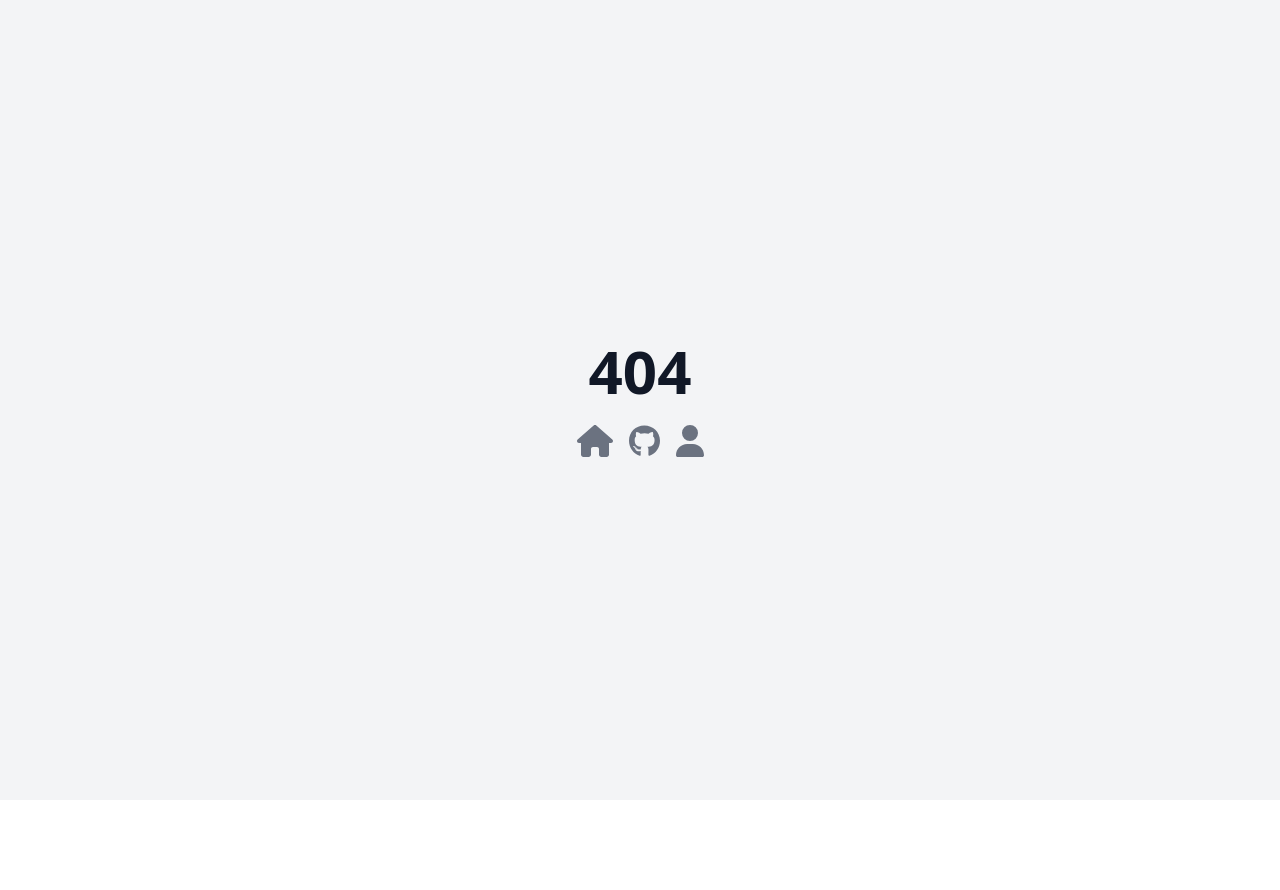
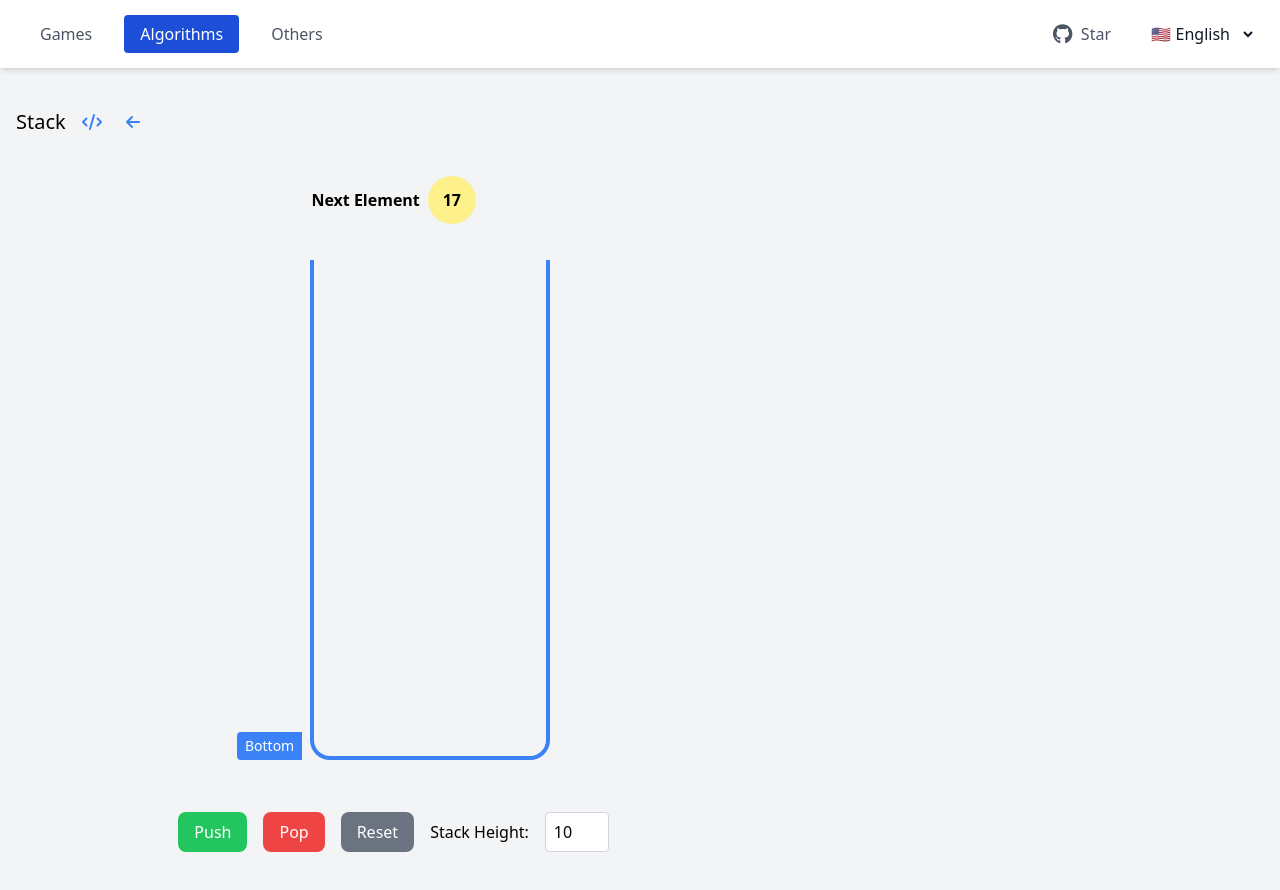
Before and after one commit to selfboot/ai_gallery, a Gatsby site: page /algorithms/stack in a window 1280 px wide. Before the commit this address had no page. Before the commit the page ends 800 px from the top, so only its background shows below. Built offline with nearby package versions, Linux system fonts and the light colour scheme; Gatsby itself is replaced by a stand-in of ours.

Commit message:
Add algorithm: stack

```diff
--- a/src/config/projects.js
+++ b/src/config/projects.js
@@ -1,109 +1,115 @@
-
 const Projects = {
   games: [
     {
-      id: 'gomoku',
-      title: 'gomoku_title',
-      description: 'gomoku_description',
-      image: 'https://slefboot-1251736664.file.myqcloud.com/20240704_ai_gallery_gomoku.png/webp',
-      link: '/games/gomoku'
+      id: "gomoku",
+      title: "gomoku_title",
+      description: "gomoku_description",
+      image: "https://slefboot-1251736664.file.myqcloud.com/20240704_ai_gallery_gomoku.png/webp",
+      link: "/games/gomoku",
     },
     {
-      id: 'chess',
-      title: 'chess_title',
-      description: 'chess_description',
-      image: 'https://slefboot-1251736664.file.myqcloud.com/20240706_ai_gallery_chess.png/webp',
-      link: '/games/chess'
+      id: "chess",
+      title: "chess_title",
+      description: "chess_description",
+      image: "https://slefboot-1251736664.file.myqcloud.com/20240706_ai_gallery_chess.png/webp",
+      link: "/games/chess",
     },
     {
-      id: 'tetris',
-      title: 'tetris_title',
-      description: 'tetris_description',
-      image: 'https://slefboot-1251736664.file.myqcloud.com/20240714_ai_gallery_tetris.gif',
-      link: '/games/tetris'
+      id: "tetris",
+      title: "tetris_title",
+      description: "tetris_description",
+      image: "https://slefboot-1251736664.file.myqcloud.com/20240714_ai_gallery_tetris.gif",
+      link: "/games/tetris",
     },
     {
-      id: '2048',
-      title: '2048_title',
-      description: '2048_description',
-      image: 'https://slefboot-1251736664.file.myqcloud.com/20240710_ai_gallery_game2048.gif',
-      link: '/games/2048'
+      id: "2048",
+      title: "2048_title",
+      description: "2048_description",
+      image: "https://slefboot-1251736664.file.myqcloud.com/20240710_ai_gallery_game2048.gif",
+      link: "/games/2048",
     },
     {
-      id: 'snake',
-      title: 'snake_title',
-      description: 'snake_description',
-      image: 'https://slefboot-1251736664.file.myqcloud.com/20240714_ai_gallery_snake.gif',
-      link: '/games/snake'
+      id: "snake",
+      title: "snake_title",
+      description: "snake_description",
+      image: "https://slefboot-1251736664.file.myqcloud.com/20240714_ai_gallery_snake.gif",
+      link: "/games/snake",
     },
   ],
   algorithms: [
     {
-      id: 'bfs_path',
-      title: 'bfs_path_title',
-      description: 'bfs_path_description',
-      image: 'https://slefboot-1251736664.file.myqcloud.com/20240706_ai_gallery_bfs_path.gif',
-      link: '/algorithms/bfs_path'
+      id: "linkedlist",
+      title: "linkedlist_title",
+      description: "linkedlist_description",
+      image: "https://slefboot-1251736664.file.myqcloud.com/20240721_ai_gallery_linkedlist.gif",
+      link: "/algorithms/linkedlist/",
     },
     {
-      id: 'heap',
-      title: 'heap_title',
-      description: 'heap_description',
-      image: 'https://slefboot-1251736664.file.myqcloud.com/20240706_ai_gallery_heapv2.gif',
-      link: '/algorithms/heap'
+      id: "heap",
+      title: "heap_title",
+      description: "heap_description",
+      image: "https://slefboot-1251736664.file.myqcloud.com/20240706_ai_gallery_heapv2.gif",
+      link: "/algorithms/heap",
     },
     {
-      id: 'astar',
-      title: 'astar_title',
-      description: 'astar_description',
-      image: 'https://slefboot-1251736664.file.myqcloud.com/20240706_ai_gallery_astar_path.gif',
-      link: '/algorithms/astar'
+      id: "stack",
+      title: "stack_title",
+      description: "stack_description",
+      image: "https://slefboot-1251736664.file.myqcloud.com/20240722_ai_gallery_stack.gif",
+      link: "/algorithms/stack",
     },
     {
-      id: 'dijkstra',
-      title: 'dijkstra_title',
-      description: 'dijkstra_description',
-      image: 'https://slefboot-1251736664.file.myqcloud.com/20240709_ai_gallery_dijkstra_v3.gif',
-      link: '/algorithms/dijkstra'
+      id: "astar",
+      title: "astar_title",
+      description: "astar_description",
+      image: "https://slefboot-1251736664.file.myqcloud.com/20240706_ai_gallery_astar_path.gif",
+      link: "/algorithms/astar",
     },
     {
-      id: 'trie',
-      title: 'trie_title',
-      description: 'trie_description',
-      image: 'https://slefboot-1251736664.file.myqcloud.com/20240718_ai_gallery_trie.gif',
-      link: '/algorithms/trie/'
+      id: "dijkstra",
+      title: "dijkstra_title",
+      description: "dijkstra_description",
+      image: "https://slefboot-1251736664.file.myqcloud.com/20240709_ai_gallery_dijkstra_v3.gif",
+      link: "/algorithms/dijkstra",
     },
     {
-      id: 'linkedlist',
-      title: 'linkedlist_title',
-      description: 'linkedlist_description',
-      image: 'https://slefboot-1251736664.file.myqcloud.com/20240721_ai_gallery_linkedlist.gif',
-      link: '/algorithms/linkedlist/'
+      id: "bfs_path",
+      title: "bfs_path_title",
+      description: "bfs_path_description",
+      image: "https://slefboot-1251736664.file.myqcloud.com/20240706_ai_gallery_bfs_path.gif",
+      link: "/algorithms/bfs_path",
     },
     {
-      id: 'ratelimit',
-      title: 'ratelimit_title',
-      description: 'ratelimit_description',
-      image: 'https://slefboot-1251736664.file.myqcloud.com/20240716_ai_gallery_ratelimit.gif',
-      link: '/algorithms/ratelimit'
+      id: "trie",
+      title: "trie_title",
+      description: "trie_description",
+      image: "https://slefboot-1251736664.file.myqcloud.com/20240718_ai_gallery_trie.gif",
+      link: "/algorithms/trie/",
     },
     {
-      id: 'tokenbucket',
-      title: 'tokenbucket_title',
-      description: 'tokenbucket_description',
-      image: 'https://slefboot-1251736664.file.myqcloud.com/20240717_ai_gallery_tokenbucket.gif',
-      link: '/algorithms/tokenbucket'
-    }
+      id: "ratelimit",
+      title: "ratelimit_title",
+      description: "ratelimit_description",
+      image: "https://slefboot-1251736664.file.myqcloud.com/20240716_ai_gallery_ratelimit.gif",
+      link: "/algorithms/ratelimit",
+    },
+    {
+      id: "tokenbucket",
+      title: "tokenbucket_title",
+      description: "tokenbucket_description",
+      image: "https://slefboot-1251736664.file.myqcloud.com/20240717_ai_gallery_tokenbucket.gif",
+      link: "/algorithms/tokenbucket",
+    },
   ],
   others: [
     {
-      id: 'bar_chart_race',
-      title: 'bar_chart_race_title',
-      description: 'bar_chart_race_description',
-      image: 'https://slefboot-1251736664.file.myqcloud.com/20240708_ai_gallery_bar_chart_race.gif',
-      link: '/others/bar_chart_race'
+      id: "bar_chart_race",
+      title: "bar_chart_race_title",
+      description: "bar_chart_race_description",
+      image: "https://slefboot-1251736664.file.myqcloud.com/20240708_ai_gallery_bar_chart_race.gif",
+      link: "/others/bar_chart_race",
     },
-  ]
+  ],
 };
 
 export default Projects;
--- a/src/locales/en.json
+++ b/src/locales/en.json
@@ -113,5 +113,23 @@
     "insert_after_pos": "Inert after node {{index}}",
     "insert_at_end": "Insert at end",
     "click_node_to_remove": "Click a node to remove",
-    "remove_node_at": "Remove node at index {{index}}"
+    "remove_node_at": "Remove node at index {{index}}",
+
+    "stack_title": "Stack",
+    "stack_description": "Stack is a linear data structure that follows the Last In First Out (LIFO) principle. This page shows the process of push, pop and adjust the height of the stack.",
+    "nextElement": "Next Element",
+    "stackTop": "Top",
+    "stackBottom": "Bottom",
+    "push": "Push",
+    "pop": "Pop",
+    "stackHeight": "Stack Height",
+    "pushedElements": "Pushed Elements (in order of push)",
+    "poppedElements": "Popped Elements (in order of pop)",
+    "stackFull": "Stack is full, cannot push",
+    "stackEmpty": "Stack is empty, cannot pop",
+    "pushed": "Pushed: {{item}}",
+    "popped": "Popped: {{item}}",
+    "stackReset": "Stack has been reset",
+    "stackHeightAdjusted": "Stack height adjusted to {{height}}",
+    "invalidNewHeight": "New height is smaller than current stack size, cannot adjust"
 }
--- a/src/locales/zh.json
+++ b/src/locales/zh.json
@@ -114,5 +114,23 @@
     "insert_after_pos": "在下标 {{index}} 后面插",
     "insert_at_end": "在链表尾部插",
     "click_node_to_remove": "选中节点删除",
-    "remove_node_at": "删除下标 {{index}} 节点"
+    "remove_node_at": "删除下标 {{index}} 节点",
+
+    "stack_title": "栈",
+    "stack_description": "栈是一种后进先出（LIFO）队列，本页面可视化展示了栈的基本操作，包括入栈、出栈、调整栈高度等。",
+    "nextElement": "下一个元素",
+    "stackTop": "栈顶",
+    "stackBottom": "栈底",
+    "push": "入栈",
+    "pop": "出栈",
+    "stackHeight": "栈高度",
+    "pushedElements": "入栈元素(按入栈顺序)",
+    "poppedElements": "出栈元素(按出栈顺序)",
+    "stackFull": "栈已满，无法入栈",
+    "stackEmpty": "栈为空，无法出栈",
+    "pushed": "入栈: {{item}}",
+    "popped": "出栈: {{item}}",
+    "stackReset": "栈已重置",
+    "stackHeightAdjusted": "栈高度已调整为 {{height}}",
+    "invalidNewHeight": "新高度小于当前栈大小，无法调整"
 }
--- /dev/null
+++ b/src/pages/algorithms/stack.js
@@ -0,0 +1,308 @@
+import React, { useState, useRef, useEffect } from "react";
+import { useTranslation } from "react-i18next";
+import Layout from "../../components/layout";
+import PageHeader from "../../components/header";
+import SEO from "../../components/seo";
+
+class Stack {
+  constructor(maxSize = 10) {
+    this.items = [];
+    this.maxSize = maxSize;
+  }
+
+  push(element) {
+    if (this.items.length >= this.maxSize) {
+      throw new Error("Stack is full");
+    }
+    this.items.push(element);
+    return element;
+  }
+
+  pop() {
+    if (this.isEmpty()) {
+      throw new Error("Stack is empty");
+    }
+    return this.items.pop();
+  }
+
+  isEmpty() {
+    return this.items.length === 0;
+  }
+
+  isFull() {
+    return this.items.length === this.maxSize;
+  }
+
+  getItems() {
+    return [...this.items];
+  }
+
+  setMaxSize(newSize) {
+    if (newSize < this.items.length) {
+      throw new Error("New size is smaller than current stack size");
+    }
+    this.maxSize = newSize;
+  }
+}
+
+const StackVisualization = () => {
+  const [stack, setStack] = useState(new Stack(10));
+  const [items, setItems] = useState([]);
+  const [poppedItems, setPoppedItems] = useState([]);
+  const [pushedItems, setPushedItems] = useState([]);
+  const [nextNumber, setNextNumber] = useState(Math.floor(Math.random() * 100));
+  const [message, setMessage] = useState("");
+  const [animatingItem, setAnimatingItem] = useState(null);
+  const [stackHeight, setStackHeight] = useState(10);
+  const nextItemRef = useRef(null);
+  const stackRef = useRef(null);
+  const { t } = useTranslation();
+
+  const updateStack = () => {
+    setItems(stack.getItems());
+  };
+
+  const generateNextNumber = () => {
+    setNextNumber(Math.floor(Math.random() * 100));
+  };
+
+  const push = () => {
+    if (stack.isFull()) {
+      setMessage({ key: "stackFull" });
+      return;
+    }
+    const newItem = nextNumber;
+    const nextItemRect = nextItemRef.current.getBoundingClientRect();
+    const stackRect = stackRef.current.getBoundingClientRect();
+    const startX = nextItemRect.left - stackRect.left + nextItemRect.width / 2;
+    const startY = nextItemRect.top - stackRect.top;
+    const endX = stackRect.width / 2;
+    const endY = stackRect.height - (items.length + 1) * 50;
+
+    setAnimatingItem({ value: newItem, startX, startY, endX, endY });
+
+    setTimeout(() => {
+      stack.push(newItem);
+      updateStack();
+      setAnimatingItem(null);
+      setMessage({ key: "pushed", params: { item: newItem } });
+      setPushedItems((prev) => [...prev, newItem]);
+      generateNextNumber();
+    }, 500);
+  };
+
+  const pop = () => {
+    console.log(stack.isEmpty(), stack);
+    if (stack.isEmpty()) {
+      setMessage({ key: "stackEmpty" });
+      return;
+    }
+    const poppedItem = stack.pop();
+    updateStack();
+    setMessage({ key: "popped", params: { item: poppedItem } });
+    setPoppedItems((prev) => [...prev, poppedItem]);
+  };
+
+  const reset = () => {
+    setItems([]);
+    setStack(new Stack(stackHeight));
+    setPoppedItems([]);
+    setPushedItems([]);
+    setMessage({ key: "stackReset" });
+    generateNextNumber();
+    setAnimatingItem(null);
+  };
+
+  const handleHeightChange = (e) => {
+    const newHeight = parseInt(e.target.value, 10);
+    if (newHeight >= items.length) {
+      setStackHeight(newHeight);
+      const newStack = new Stack(newHeight);
+      items.forEach((item) => newStack.push(item));
+      setStack(newStack);
+      setMessage({ key: "stackHeightAdjusted", params: { height: newHeight } });
+    } else {
+      setMessage({ key: "invalidNewHeight" });
+    }
+  };
+
+  useEffect(() => {
+    const keyframes = animatingItem
+      ? `
+      @keyframes dropAnimation {
+        0% {
+          transform: translate(${animatingItem.startX}px, ${animatingItem.startY}px);
+        }
+        100% {
+          transform: translate(${animatingItem.endX}px, ${animatingItem.endY}px);
+        }
+      }
+    `
+      : "";
+
+    const styleElement = document.createElement("style");
+    styleElement.innerHTML = keyframes;
+    document.head.appendChild(styleElement);
+
+    return () => {
+      document.head.removeChild(styleElement);
+    };
+  }, [animatingItem]);
+
+  return (
+    <Layout>
+      <PageHeader />
+      <div className="flex flex-col items-center p-6">
+        <div className="flex justify-center w-full mb-6">
+          <div className="flex flex-col items-center w-2/5">
+            <div className="flex items-center justify-center mb-9">
+              <div className="flex items-center mr-2 h-12 font-bold">{t("nextElement")}</div>
+              <div
+                ref={nextItemRef}
+                className="w-12 h-12 bg-yellow-200 rounded-full flex items-center justify-center font-bold"
+              >
+                {nextNumber}
+              </div>
+            </div>
+
+            <div className="flex items-start">
+              <div
+                className="flex flex-col justify-between mr-2"
+                style={{ height: `${stackHeight * 50}px`, minHeight: "50px" }}
+              >
+                <div className="flex-grow">
+                  {items.length > 0 && (
+                    <div
+                      className="bg-red-500 text-white px-2 py-1 text-sm rounded-l mb-1 transition-all duration-300"
+                      style={{ marginTop: `${(stackHeight - items.length) * 50}px` }}
+                    >
+                      {t("stackTop")}
+                    </div>
+                  )}
+                </div>
+                <div className="bg-blue-500 text-white px-2 py-1 text-sm rounded-l">{t("stackBottom")}</div>
+              </div>
+              {/* 栈主体 */}
+              <div
+                ref={stackRef}
+                className="w-60 rounded-2xl overflow-hidden relative mb-9"
+                style={{
+                  display: "grid",
+                  gridTemplateRows: `repeat(${stackHeight}, 50px)`,
+                  height: `${stackHeight * 50}px`,
+                  borderLeft: "4px solid #3b82f6",
+                  borderRight: "4px solid #3b82f6",
+                  borderBottom: "4px solid #3b82f6",
+                  borderRadius: "0 0 20px 20px",
+                }}
+              >
+                {items.map((item, index) => (
+                  <div
+                    key={index}
+                    className="grid place-items-center w-full p-3 bg-white border-2 border-blue-300 text-center text-lg font-semibold transition-all duration-500"
+                    style={{ gridRowStart: stackHeight - index }}
+                  >
+                    {item}
+                  </div>
+                ))}
+                {animatingItem && (
+                  <div
+                    className="absolute w-12 h-12 bg-yellow-300 rounded-full flex items-center justify-center text-lg font-semibold"
+                    style={{
+                      animation: "dropAnimation 0.5s forwards",
+                    }}
+                  >
+                    {animatingItem.value}
+                  </div>
+                )}
+              </div>
+            </div>
+            <div className="mt-4 flex space-x-4">
+              <button
+                onClick={push}
+                className="flex items-center px-4 py-2 bg-green-500 text-white rounded-lg hover:bg-green-600 transition duration-300"
+                disabled={animatingItem}
+              >
+                {t("push")}
+              </button>
+              <button
+                onClick={pop}
+                className="flex items-center px-4 py-2 bg-red-500 text-white rounded-lg hover:bg-red-600 transition duration-300"
+                disabled={animatingItem}
+              >
+                {t("pop")}
+              </button>
+              <button
+                onClick={reset}
+                className="flex items-center px-4 py-2 bg-gray-500 text-white rounded-lg hover:bg-gray-600 transition duration-300"
+              >
+                {t("reset")}
+              </button>
+              <label htmlFor="stackHeight" className="flex items-center">
+                {t("stackHeight")}:
+              </label>
+              <input
+                id="stackHeight"
+                type="number"
+                min={items.length}
+                value={stackHeight}
+                onChange={handleHeightChange}
+                className="w-16 px-2 py-1 border border-gray-300 rounded"
+              />
+            </div>
+            <p className="mt-6 text-lg font-medium text-gray-700">
+              {message.key ? t(message.key, message.params) : t(message)}
+            </p>
+          </div>
+          <div className="flex flex-col items-center w-2/5">
+            <div className="w-12 h-12 rounded-full flex items-center justify-center font-bold mb-4"></div>
+            {pushedItems.length > 0 && (
+              <div className="w-full rounded-lg">
+                <h3 className="text-xl font-semibold mb-2">{t("pushedElements")}: </h3>
+                <div className="flex flex-wrap gap-2">
+                  {pushedItems.map((item, index) => (
+                    <div
+                      key={index}
+                      className="w-12 h-12 bg-red-200 rounded-full flex items-center justify-center font-bold"
+                    >
+                      {item}
+                    </div>
+                  ))}
+                </div>
+              </div>
+            )}
+
+            {poppedItems.length > 0 && (
+              <div className="w-full mt-6 rounded-lg">
+                <h3 className="text-xl font-semibold mb-2">{t("poppedElements")}: </h3>
+                <div className="flex flex-wrap gap-2">
+                  {poppedItems.map((item, index) => (
+                    <div
+                      key={index}
+                      className="w-12 h-12 bg-red-200 rounded-full flex items-center justify-center font-bold"
+                    >
+                      {item}
+                    </div>
+                  ))}
+                </div>
+              </div>
+            )}
+          </div>
+        </div>
+      </div>
+    </Layout>
+  );
+};
+
+export default StackVisualization;
+
+export const Head = () => (
+  <SEO
+    title="Stack Visualization"
+    description="Explore our interactive Stack Visualization tool designed to help you understand and visualize the basic operations of a stack data structure in real-time. Perfect for students, educators, and programming enthusiasts looking to enhance their understanding of stack operations such as push, pop, and peek."
+    keywords="stack visualization, stack data structure, visualize stack operations, stack push, stack pop, stack peek, real-time stack visualization, stack tutorial, learn stack, data structure visualization"
+    canonicalUrl="https://gallery.selfboot.cn/algorithms/stack/"
+    publishedDate="2024-07-22T12:30:00+08:00"
+    updatedDate="2024-07-22T12:30:00+08:00"
+  />
+);
```
